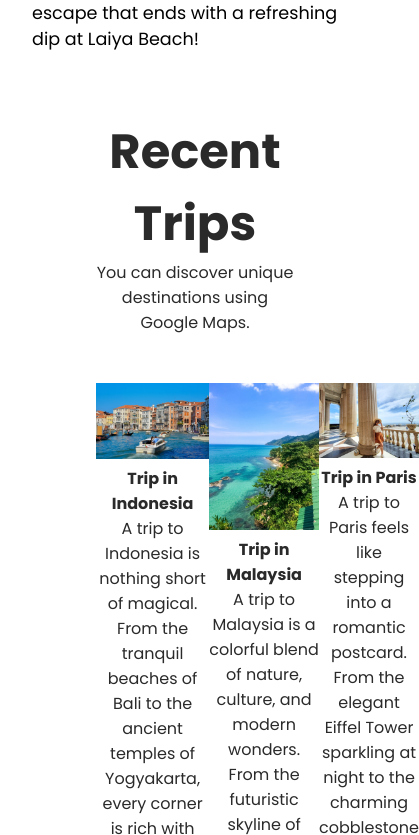
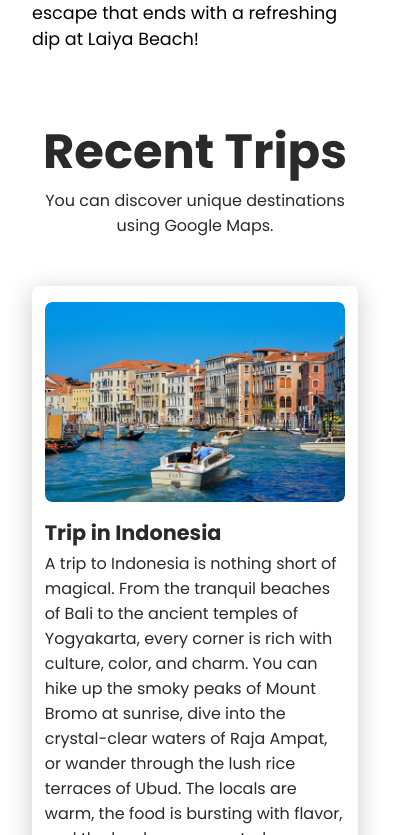
Before and after one commit to codingwithriha/Trippy-tour-travels, a React (Create React App) app: page / in a window 390 px wide. Shown: the part 2669-3504 px from the top of the page, 419 px wide, since content can reach past the window. Built offline with nearby package versions, Linux system fonts and the light colour scheme.

Commit message:
feat:trip-styling-complete

```diff
--- a/src/components/TripStyles.css
+++ b/src/components/TripStyles.css
@@ -12,3 +12,49 @@
   display: flex;
   justify-content: space-between;
 }
+
+.t-card {
+  width: 32%;
+  text-align: start;
+  border-radius: 7px;
+  cursor: pointer;
+  padding: 1rem 0.8rem;
+  box-shadow: 0 5px 25px 2px rgba(0, 0, 0, 0.18);
+}
+
+.t-image {
+  height: 200px;
+  overflow: hidden;
+  border-radius: 7px;
+}
+
+.t-image img {
+  width: 100%;
+  height: 100%;
+  transition: 0.3s ease-in-out;
+  border-radius: 7px;
+}
+
+.t-image:hover img {
+  transform: scale(1.3);
+}
+
+.t-card h4 {
+  font-size: 1.3rem;
+  padding: 0.9rem 0 0.2rem 0;
+}
+
+@media screen and (max-width: 850px) {
+  .trip {
+    margin: 4rem 2rem;
+  }
+
+  .tripcard {
+    flex-direction: column;
+  }
+
+  .t-card {
+    width: 100%;
+    margin-bottom: 1.5rem;
+  }
+}
```
